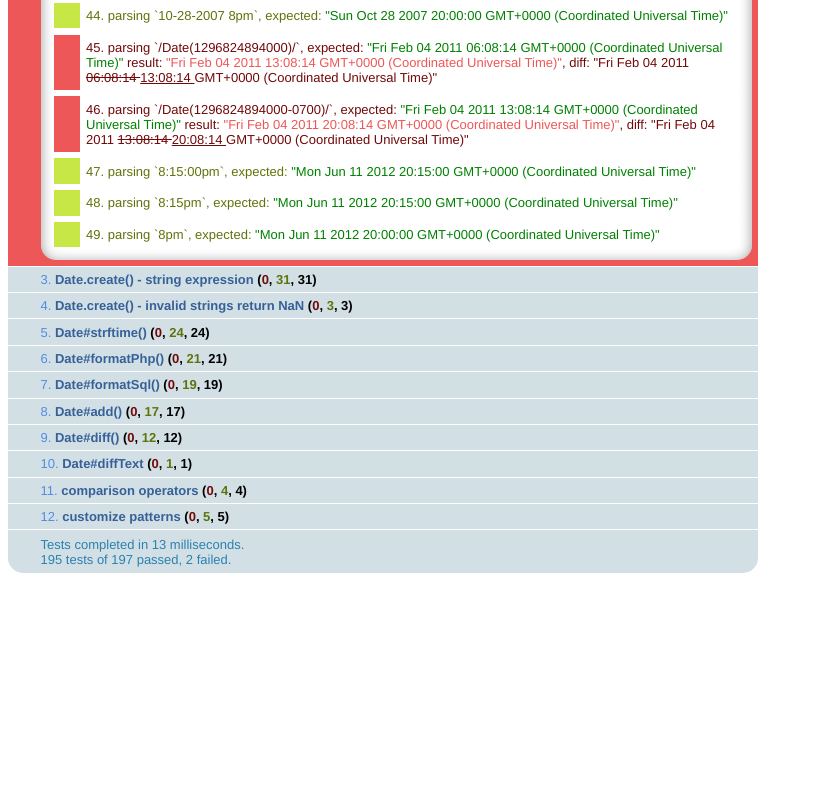
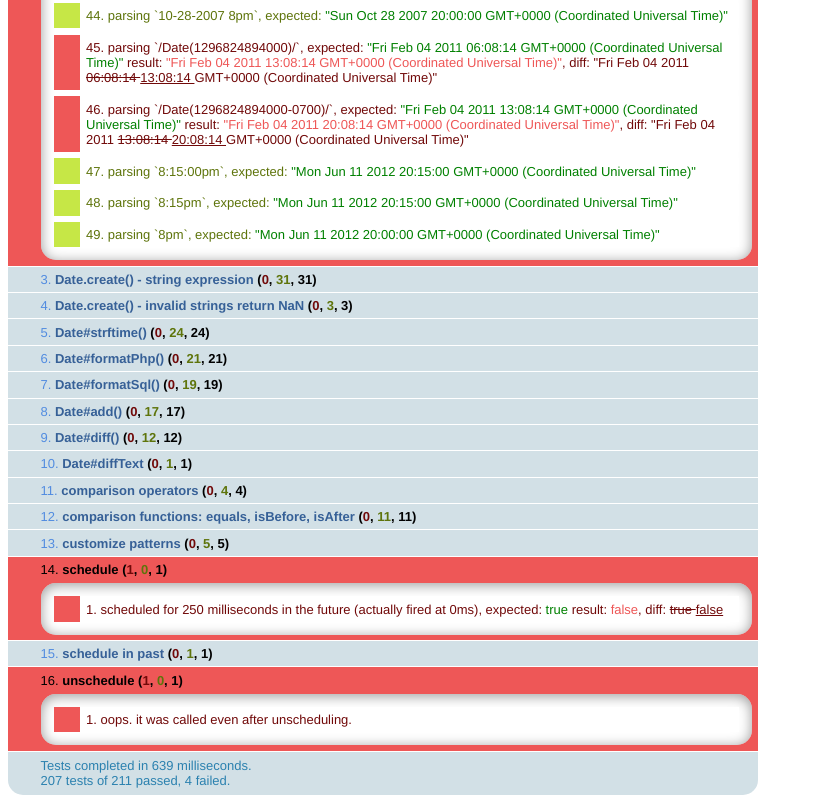
Before and after one commit to kensnyder/date-prototype, a plain HTML site: page unit-tests.html in a window 1280 px wide. Shown: the part 1814-2617 px from the top of the page, without its empty margins (0-813 px from the left). Before the commit the page ends 2395 px from the top, so only its background shows below. Drawn offline with Linux system fonts and the light colour scheme.

Commit message:
Intermediate commit adding new functions, isBefore, isAfter, equals, schedule, and unschedule with unit tests and updated documentation

```diff
--- a/src/Date.js
+++ b/src/Date.js
@@ -34,6 +34,10 @@
 			}
 		}
 	}
+	//
+	//
+	//
+	var scheduled = [];
 	//
 	// set up integers and functions for adding to a date or subtracting two dates
 	//
@@ -462,6 +466,41 @@
 		 */
 		isLeapYear: function() {
 			return Date.daysInMonth(this.getFullYear(), 1) == 29 ? 1 : 0;
+		},
+		isBefore: function(date, units) {
+			return Math.round(this.diff(date, units || 'milliseconds', true), 0) < 0;
+		},
+		isAfter: function(date, units) {
+			return Math.round(this.diff(date, units || 'milliseconds', true), 0) > 0;
+		},
+		equals: function(date, units) {
+			return Math.round(this.diff(date, units || 'milliseconds', true), 0) == 0;
+		},
+		schedule: function(callback, context) {
+			var inMs = this.diff(Date.current(), 'milliseconds');
+			context = context || this;
+			if (inMs <= 0) {
+				callback.call(context);
+				return this;
+			}
+			var id = setTimeout(function() {
+				callback.call(context);
+			}, inMs);
+			scheduled.push([callback, this.getTime(), id]);
+			return this;
+		},
+		unschedule: function(callback) {
+			var i = 0;
+			var time = this.getTime();
+			while (i--) {
+				// iterate backwards so that if we splice out an item,
+				// we don't have to worry about array indexes changing
+				if (scheduled[i][0] == callback && scheduled[i][1] == time) {
+					clearTimeout(scheduled[i][2]);
+					scheduled = scheduled.splice(i, 1);
+				}
+			}
+			return this;
 		}
 	};
 	extend(Date.prototype, instanceMethods);
@@ -590,7 +629,7 @@
 		/**
 		 * @var {Date}  The date of the script load
 		 */
-		SCRIPT_LOAD: new Date,
+		SCRIPT_LOAD: new Date(),
 		/**
 		 * Return the number of days in the given year and month. January = 1
 		 *
@@ -691,7 +730,7 @@
 		 * @return {Date}
 		 */
 		current: function() {
-			return new Date;
+			return new Date();
 		}
 	};
 	extend(Date, staticMethods);
--- a/unit-tests.html
+++ b/unit-tests.html
@@ -209,7 +209,6 @@
 		test('Date.create() - invalid strings return NaN', function() {
 			equal($D('bubba')+'', "NaN", '`bubba`');
 			equal($D('25 13')+'', "NaN", '`25 13`');
-			Date.create.debug = 1;
 			equal($D('1')+'', "NaN", '`1`');
 		});
 
@@ -356,6 +355,28 @@
 			equal($D('12-16-2006') > $D('2006-12-17'), false, 'comparing dates with >');
 		});
 
+		test('comparison functions: equals, isBefore, isAfter', function() {
+			equal($D('2012-06-09 20:00:00').equals('06/09/2012 20:00:00'), true, 'equals');
+			equal($D('2012-06-09 20:00:00').equals('06/09/2012 20:00:01'), false, 'not equals');
+			equal($D('2012-06-09 20:00:00').equals('06/09/2012 20:00:00', 'millisecond'), true, 'equals to nearest millisecond 2');
+			equal($D('2012-06-09T20:00:00.123').equals('06/09/2012 20:00:00', 'second'), true, 'equals to nearest second');
+			equal($D('2012-06-09 20:00:29').equals('06/09/2012 20:00:00', 'minute'), true, 'equals to nearest minute');
+			equal($D('2012-06-09 19:30:00').equals('06/09/2012 20:00:00', 'hour'), true, 'equals to nearest hour');
+			equal($D('2012-06-09 21:29:29').equals('06/09/2012 20:00:00', 'day'), true, 'equals to nearest day');
+			equal($D('2012-06-09 20:00:01').equals('06/05/2012 20:00:01', 'month'), true, 'equals to nearest month');
+			equal($D('2012-06-09 20:00:00').equals('05/05/2012 20:00:00', 'year'), true, 'equals to nearest year');
+
+			equal($D('12-16-2006').isBefore('2006-12-17'), true, 'isBefore');
+			equal($D('12-16-2006').isBefore('2006-12-15'), false, 'not isBefore');
+
+
+
+
+
+
+
+		});
+
 		test('customize patterns', function() {
 			notEqual($D('1/3/2006')+'', $D(2006,2,1)+'', 'before removing us pattern');
 			var us = Date.removePattern('us');
@@ -368,6 +389,37 @@
 			equal(Date.create.patterns[0]+'', us+'', 'us pattern added to beginning');
 		});
 
+		test('schedule', 1, function() {
+			stop(300);
+			var callback1 = function() {
+				var diff = d.diff(new Date(), 'milliseconds');
+				// expect 250 ms, but give it a bit of wiggle room
+				equal(diff > 249 && diff < 299, true, 'scheduled for 250 milliseconds in the future (actually fired at ' + diff + 'ms)');
+				start();
+			};
+			var d = $D('+250 milliseconds');
+			d.schedule(callback1);
+		});
+
+		test('schedule in past', 1, function() {
+			var callback1 = function() {
+				ok(true, 'called immediately if scheduled in past');
+			};
+			var d = $D('-250 milliseconds');
+			d.schedule(callback1);
+		});
+
+		test('unschedule', 1, function() {
+			stop(400);
+			var callback1 = function() {
+				ok(false, 'oops. it was called even after unscheduling.');
+			};
+			var d = $D('+250 milliseconds');
+			d.schedule(callback1);
+			d.unschedule(callback1);
+			setTimeout(start, 350);
+		});
+
 	}
 </script>
 
```
Also changed, not shown: reference.html (+23 -16 lines).
